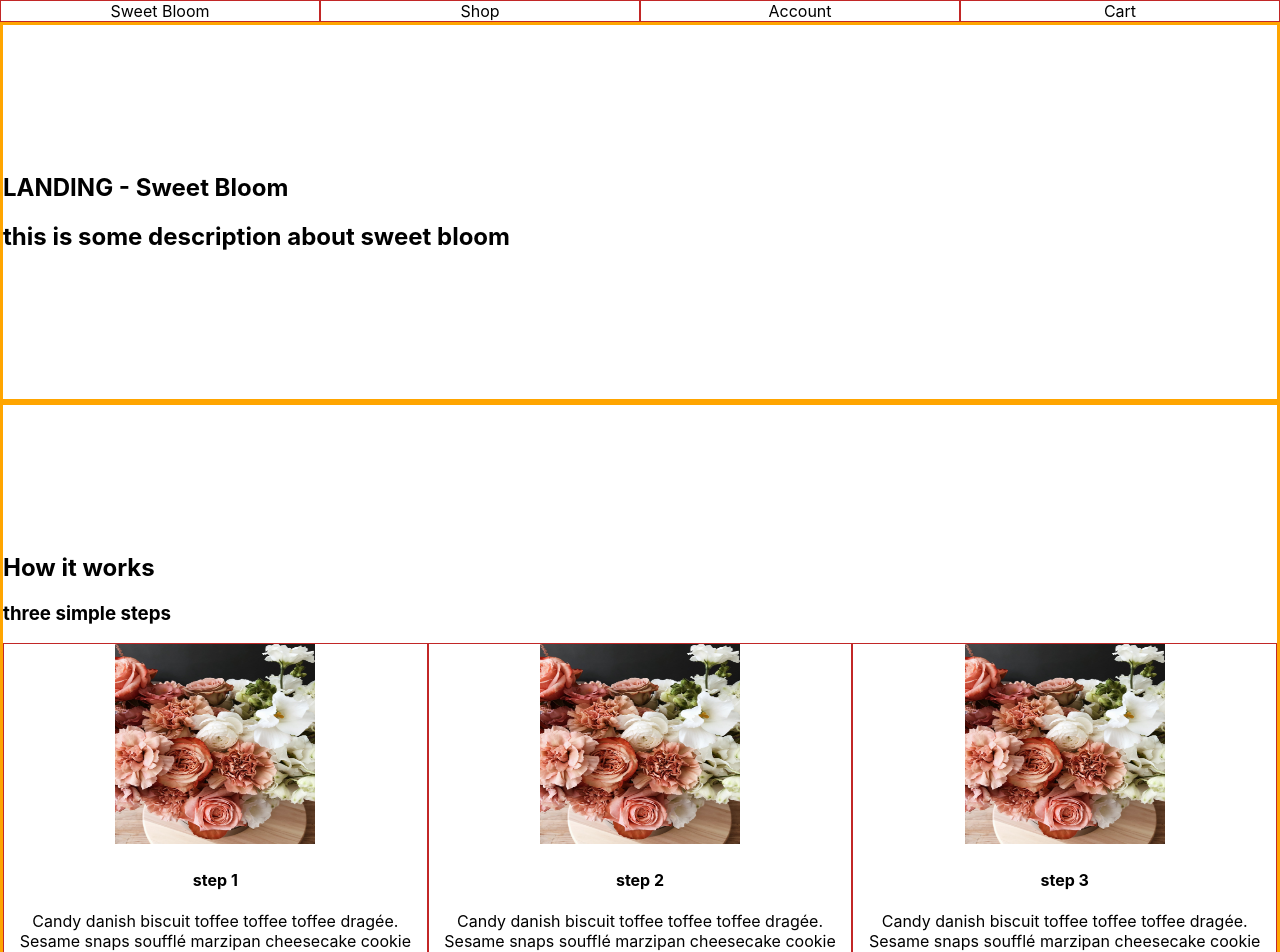
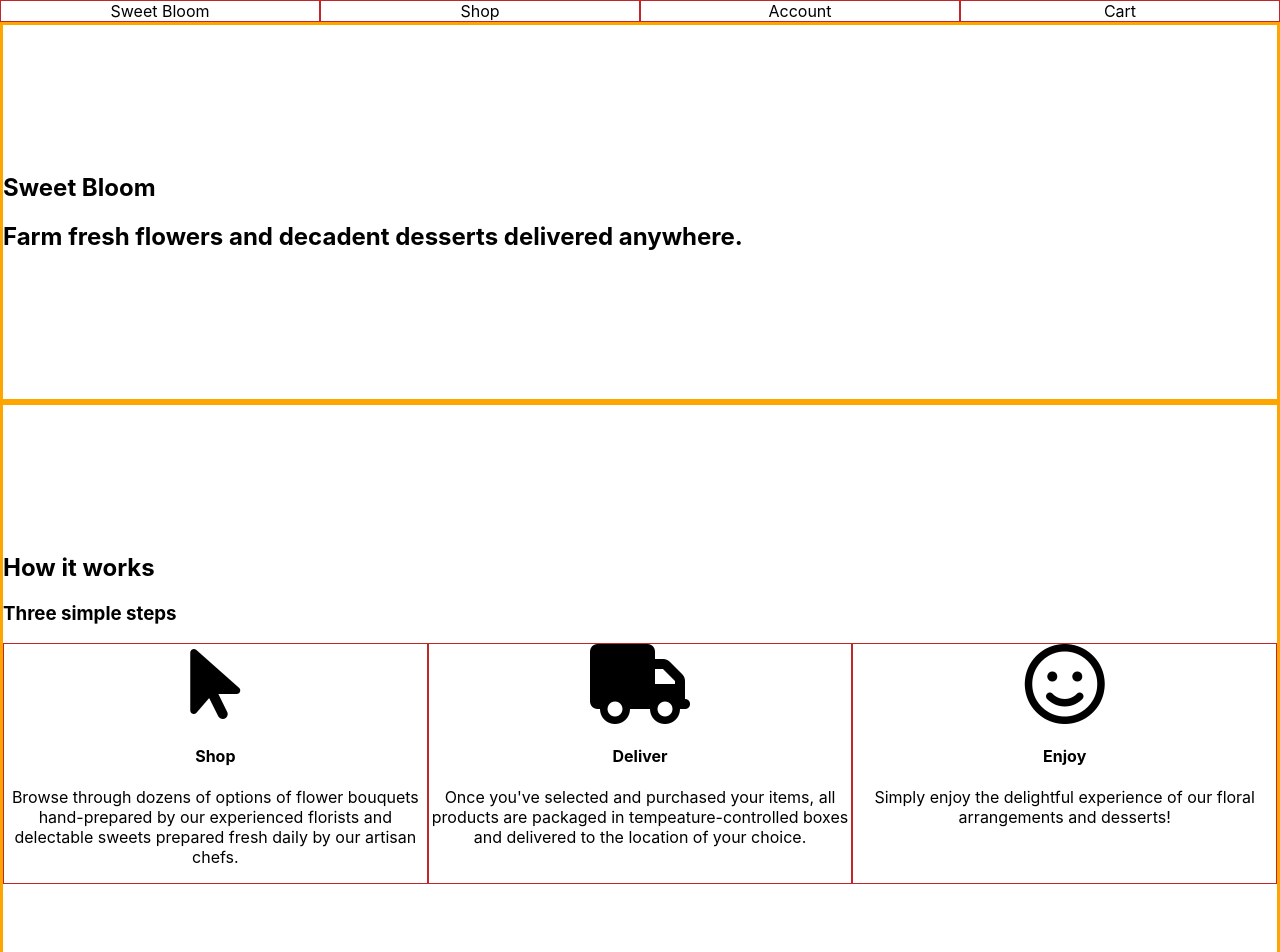
Before and after one commit to christineyoo/sweet-bloom, a React (Create React App) app: page / in a window 1280 px wide. Shown: the top 952 px of the page. Built offline with nearby package versions, Linux system fonts and the light colour scheme.

Commit message:
changed text for landing and benefits

```diff
--- a/src/pages/landing/Landing.js
+++ b/src/pages/landing/Landing.js
@@ -9,53 +9,37 @@ class Landing extends Component {
     return (
       <div>
         <article>
-          <h1>LANDING - Sweet Bloom</h1>
-          <h2>this is some description about sweet bloom</h2>
+          <h1>Sweet Bloom</h1>
+          <h2>Farm fresh flowers and decadent desserts delivered anywhere.</h2>
         </article>
         <article>
           <h2>How it works</h2>
-          <h3>three simple steps</h3>
+          <h3>Three simple steps</h3>
           <div className='landing-flex'>
             <section className='landing-flex-1'>
-              <img
-                src={stockPhoto}
-                height='200px'
-                width='200px'
-                alt='stock photo'
-              />
-              <h4>step 1</h4>
+              <i class='fas fa-mouse-pointer fa-5x'></i>
+              <h4>Shop</h4>
               <p>
-                Candy danish biscuit toffee toffee toffee dragée. Sesame snaps
-                soufflé marzipan cheesecake cookie macaroon gummi bears. Pie
-                marshmallow fruitcake cake macaroon icing.
+                Browse through dozens of options of flower bouquets
+                hand-prepared by our experienced florists and delectable sweets
+                prepared fresh daily by our artisan chefs.
               </p>
             </section>
             <section className='landing-flex-1'>
-              <img
-                src={stockPhoto}
-                height='200px'
-                width='200px'
-                alt='stock photo'
-              />
-              <h4>step 2</h4>
+              <i class='fas fa-truck fa-5x'></i>
+              <h4>Deliver</h4>
               <p>
-                Candy danish biscuit toffee toffee toffee dragée. Sesame snaps
-                soufflé marzipan cheesecake cookie macaroon gummi bears. Pie
-                marshmallow fruitcake cake macaroon icing.
+                Once you've selected and purchased your items, all products are
+                packaged in tempeature-controlled boxes and delivered to the
+                location of your choice.
               </p>
             </section>
             <section className='landing-flex-1'>
-              <img
-                src={stockPhoto}
-                height='200px'
-                width='200px'
-                alt='stock photo'
-              />
-              <h4>step 3</h4>
+              <i class='far fa-smile fa-5x'></i>
+              <h4>Enjoy</h4>
               <p>
-                Candy danish biscuit toffee toffee toffee dragée. Sesame snaps
-                soufflé marzipan cheesecake cookie macaroon gummi bears. Pie
-                marshmallow fruitcake cake macaroon icing.
+                Simply enjoy the delightful experience of our floral
+                arrangements and desserts!
               </p>
             </section>
           </div>
@@ -73,7 +57,7 @@ class Landing extends Component {
             />
             <div className='landing-flex-1'>
               <h4>feature 1</h4>
-              <p>sentences about feature 1</p>
+              <p>sentences about feature 1</p>f
             </div>
           </div>
           <div className='landing-flex'>
```
